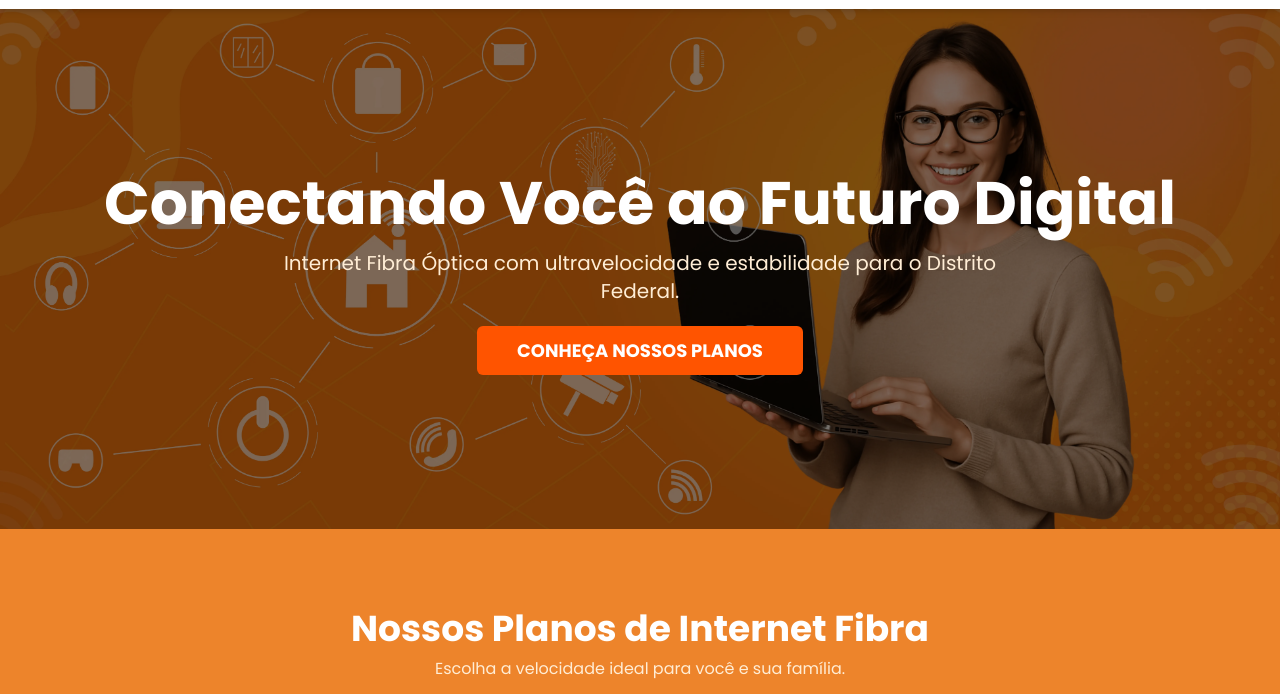
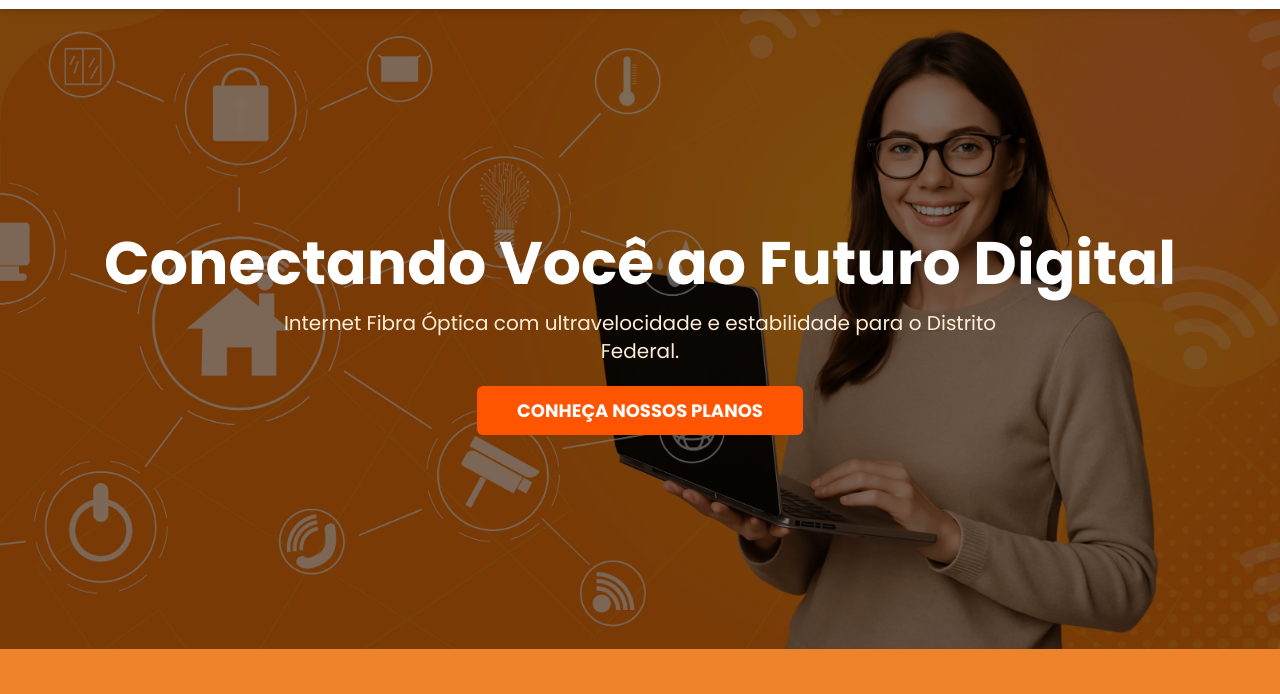
Before and after one commit to VitorGPires/Site-daConnect, a website: page index.html in a window 1280 px wide. Shown: the part 79-773 px from the top of the page. Drawn offline with nearby package versions, Linux system fonts and the light colour scheme.

Commit message:
att-carrousel

```diff
--- a/index.html
+++ b/index.html
@@ -3,7 +3,7 @@
 <head>
     <meta charset="UTF-8">
     <meta name="viewport" content="width=device-width, initial-scale=1.0">
-    <title>Conect Net | Conectando Você ao Futuro Digital</title>
+    <title>Conectt Net | Conectando Você ao Futuro Digital</title>
 
     <script defer src="https://cdn.jsdelivr.net/npm/alpinejs@3.x.x/dist/cdn.min.js"></script>
     <script src="https://cdn.tailwindcss.com"></script>
@@ -71,7 +71,7 @@
 </header>
 
     <main>
- <section class="text-center relative overflow-hidden flex items-center min-h-[75vh] lg:min-h-[65vh]" x-data="{ activeHeroSlide: 1, totalHeroSlides: 3 }" x-init="setInterval(() => { activeHeroSlide = activeHeroSlide === totalHeroSlides ? 1 : activeHeroSlide + 1 }, 6000)">
+ <section class="text-center relative overflow-hidden flex items-center min-h-[85vh] lg:min-h-[80vh]" x-data="{ activeHeroSlide: 1, totalHeroSlides: 3 }" x-init="setInterval(() => { activeHeroSlide = activeHeroSlide === totalHeroSlides ? 1 : activeHeroSlide + 1 }, 6000)">
 
     <div class="absolute inset-0 z-[-1]">
         <img src="/img/3slide.webp" alt="Slide 1"
```
